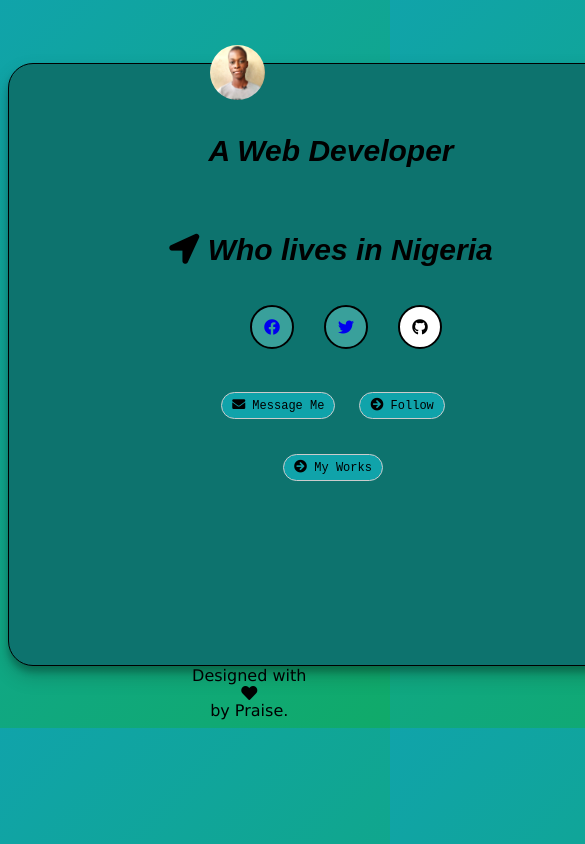
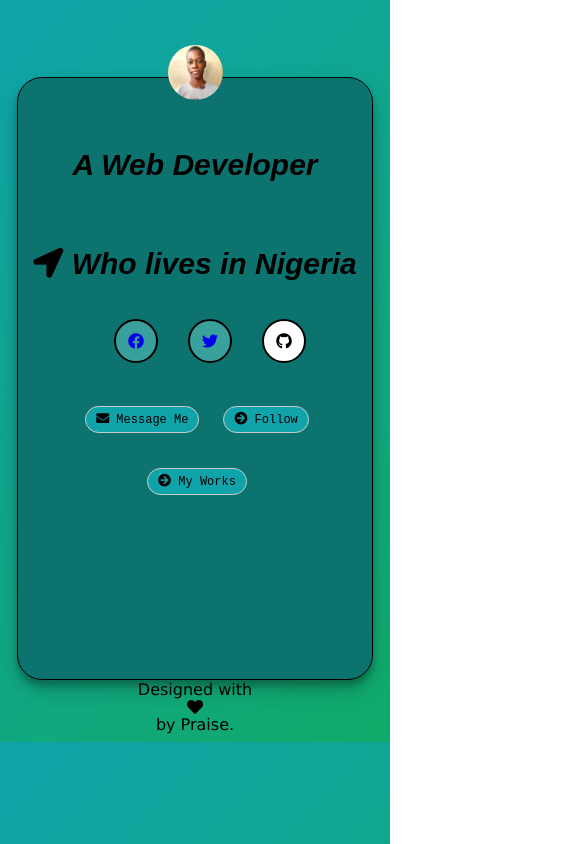
Before and after one commit to praiseolotu/Portfolio, a plain HTML site: page my portfolio/index.html in a window 390 px wide. Shown: the top 844 px of the page, 585 px wide, since content can reach past the window. Drawn offline with nearby package versions, Linux system fonts and the light colour scheme; a web font is replaced by a local one.

Commit message:
updated styles.css

```diff
--- a/my portfolio/style.css
+++ b/my portfolio/style.css
@@ -224,22 +224,6 @@ a:hover {
   }
 }
 
-@media screen and (max-width: 700px) {
-  .my_img {
-    margin-left: 54%;
-    margin-bottom: -11%;
-  }
-  .fullCard {
-    width: 39.625em;
-  }
-  span {
-    flex-direction: column;
-    align-items: center;
-    font-family: Verdana, Geneva, Tahoma, sans-serif;
-    margin-left: 29%;
-  }
-}
-
 @media screen and (min-width: 767px) {
   .my_img {
     margin-top: 15%;
```
